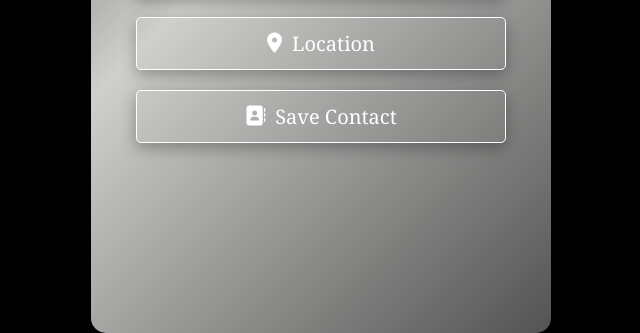
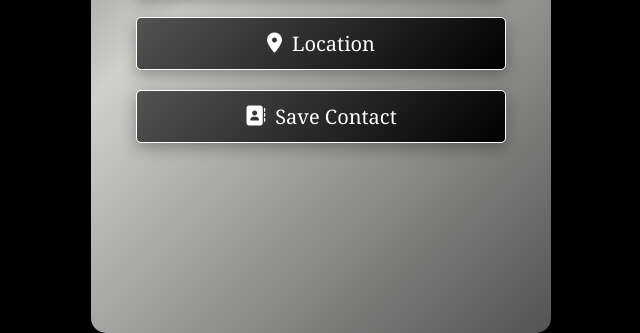
Before and after one commit to PalestinianDesigner/PerfumePassion, a plain HTML site: page index.html in a window 1280 px wide. Shown: the part 532-865 px from the top of the page, without its empty margins (319-959 px from the left). Drawn offline with Linux system fonts and the light colour scheme.

Commit message:
index.html

```diff
--- a/index.html
+++ b/index.html
@@ -12,8 +12,8 @@
             --primary-color: #000000;
             --secondary-color: #CFD0CC;
             --button-gradient-start: #535353;
-            --button-gradient-end: ##000000;
-            --text-color: #FFFFFF; /* Changed to white */
+            --button-gradient-end: #000000;
+            --text-color: #FFFFFF;
         }
 
         body {
@@ -173,7 +173,7 @@
             <a class="social-button location" href="https://maps.app.goo.gl/2ZXd3VdLb434odqe6" target="_blank">
                 <i class="fas fa-map-marker-alt"></i> Location
             </a>
-            <a class="social-button save-contact" href="data:text/vcard;base64,QkVHSU46VkNBUkQNClZFUlNJT046My4wDQpGTjpQZXJmdW1lIFBhc3Npb24NClRFTDtUWVBFPUNFTExPKzk3MDU5Mzk2NzAxNA0KRU5EOlZDQVJEDQo=" download="PerfumePassion.vcf">
+            <a class="social-button save-contact" href="data:text/vcard;charset=utf-8,BEGIN%3AVCARD%0AVERSION%3A3.0%0AFN%3APerfume%20Passion%0AN%3APassion%3BPerfume%3B%3B%3B%0ATEL%3BTYPE%3DCELL%3A%2B970593967014%0AEND%3AVCARD" download="PerfumePassion.vcf">
                 <i class="fas fa-address-book"></i> Save Contact
             </a>
         </div>
```
